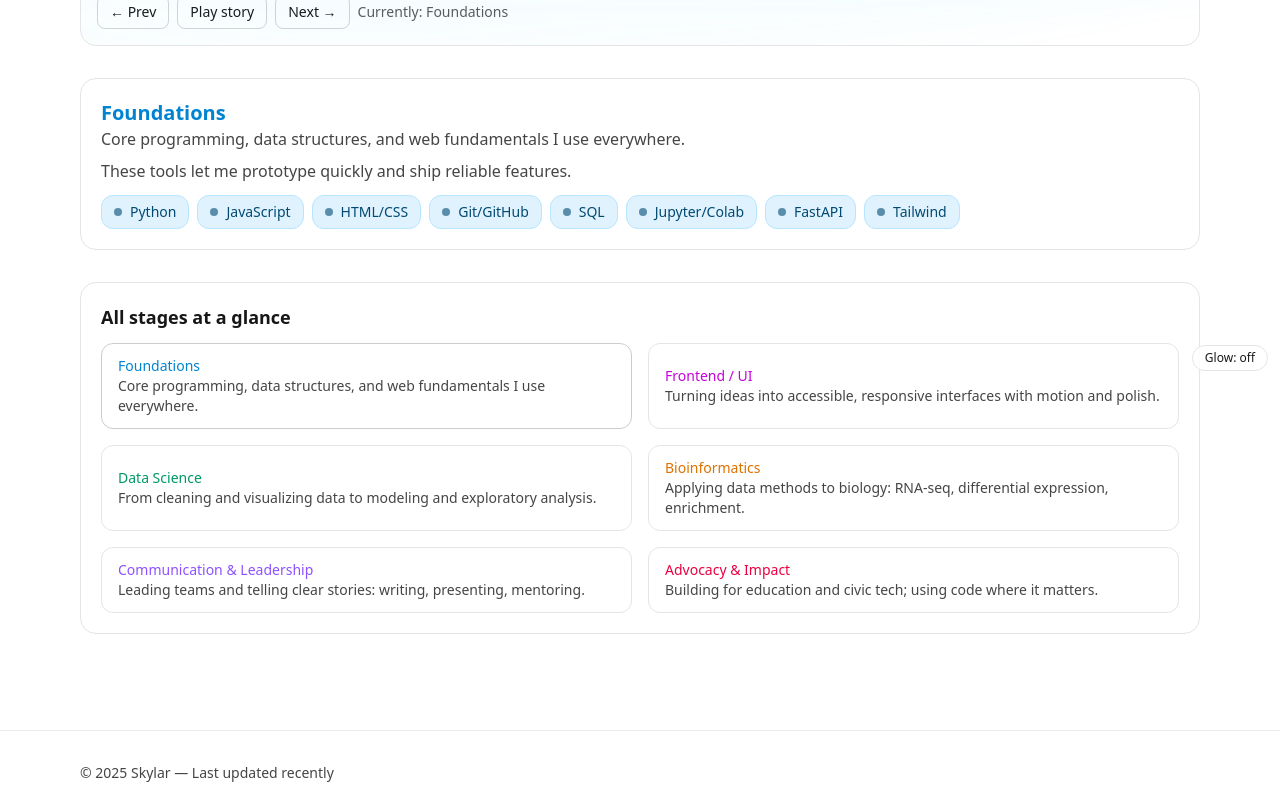
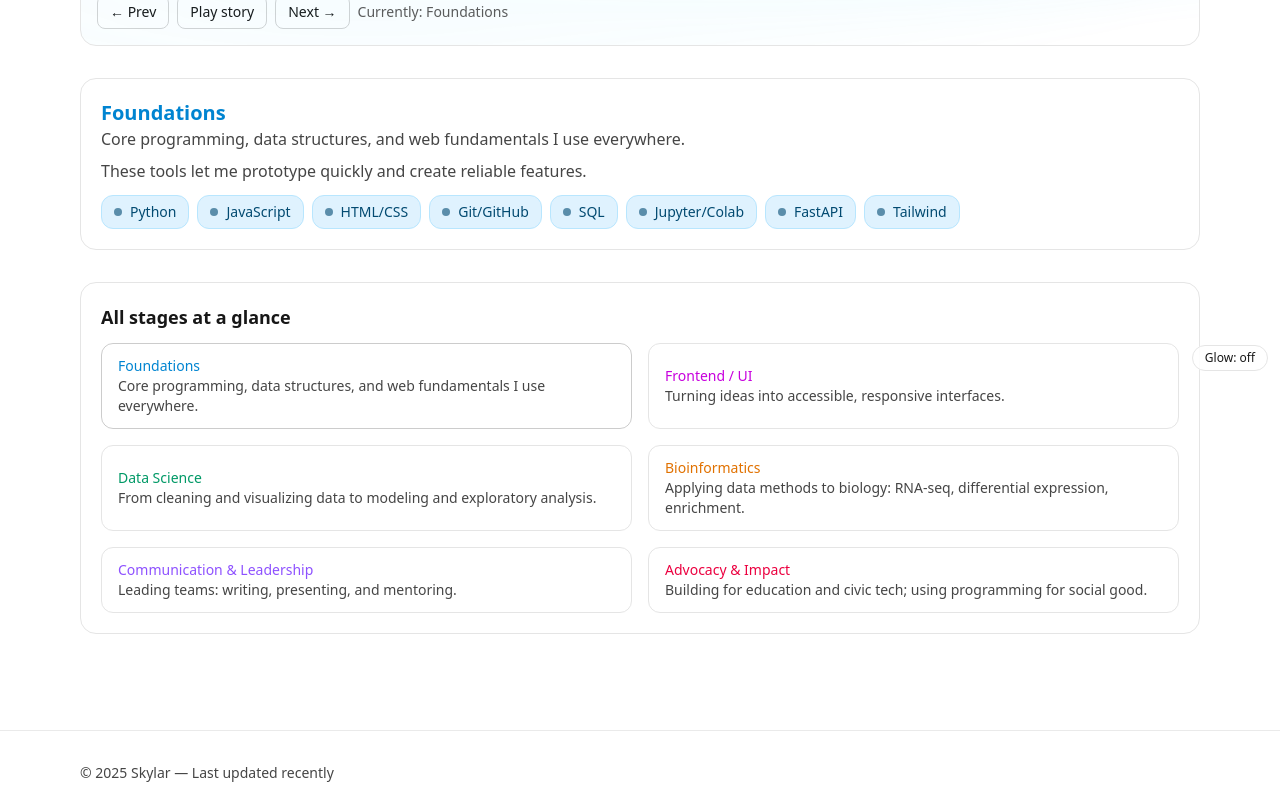
Before and after one commit to SkylarS300/portfolio, a React (Vite) app: page /skills in a window 1280 px wide. Shown: the part 417-1214 px from the top of the page. Built offline with nearby package versions, Linux system fonts and the light colour scheme.

Commit message:
update more text

```diff
--- a/package.json
+++ b/package.json
@@ -11,7 +11,7 @@
     "deploy": "vite gh-pages"
   },
   "dependencies": {
-    "framer-motion": "^12.23.12",
+    "framer-motion": "^12.23.24",
     "lucide-react": "^0.541.0",
     "react": "^19.1.1",
     "react-dom": "^19.1.1",
--- a/src/pages/Skills/Skills.tsx
+++ b/src/pages/Skills/Skills.tsx
@@ -42,7 +42,7 @@ const STAGES: Stage[] = [
         id: "frontend",
         title: "Frontend / UI",
         blurb:
-            "Turning ideas into accessible, responsive interfaces with motion and polish.",
+            "Turning ideas into accessible, responsive interfaces.",
         color: "fuchsia",
         skills: ["React", "Recharts", "ArcGIS", "Looker Studio", "Vercel", "Render"],
     },
@@ -79,7 +79,7 @@ const STAGES: Stage[] = [
         id: "commlead",
         title: "Communication & Leadership",
         blurb:
-            "Leading teams and telling clear stories: writing, presenting, mentoring.",
+            "Leading teams: writing, presenting, and mentoring.",
         color: "violet",
         skills: [
             "Award-winning writer",
@@ -97,7 +97,7 @@ const STAGES: Stage[] = [
         id: "advocacy",
         title: "Advocacy & Impact",
         blurb:
-            "Building for education and civic tech; using code where it matters.",
+            "Building for education and civic tech; using programming for social good.",
         color: "rose",
         skills: ["LearnLoom (education)", "Civic tech (Miranda)", "Public ed (OurChoice)"],
     },
@@ -285,8 +285,8 @@ function Roadmap({
                     const isActive = active === stage.id;
                     const color = colorClasses(stage.color);
                     const closing: Record<StageId, string> = {
-                        foundations: "These tools let me prototype quickly and ship reliable features.",
-                        frontend: "I focus on accessible, responsive UI with clear hierarchy and motion.",
+                        foundations: "These tools let me prototype quickly and create reliable features.",
+                        frontend: "I focus on accessible, responsive UI.",
                         datasci: "My analyses emphasize interpretability and reproducible notebooks.",
                         bioinfo: "I’ve run RNA-seq pipelines and communicated findings to non-technical audiences.",
                         commlead: "I mentor peers and maintain clear docs to keep collaborative momentum.",
@@ -361,11 +361,11 @@ function StagePanel({ stage }: { stage: Stage }) {
     const color = colorClasses(stage.color);
     // Stage-specific outcome sentence
     const closing: Record<StageId, string> = {
-        foundations: "These tools let me prototype quickly and ship reliable features.",
-        frontend: "I focus on accessible, responsive UI with clear hierarchy and motion.",
+        foundations: "These tools let me prototype quickly and create reliable features.",
+        frontend: "I focus on accessible, responsive UI.",
         datasci: "My analyses emphasize interpretability and reproducible notebooks.",
         bioinfo: "I’ve run RNA-seq pipelines and communicated findings to non-technical audiences.",
-        commlead: "I mentor peers and maintain clear docs to keep teams moving.",
+        commlead: "I mentor peers and maintain clear docs to keep collaborative momentum.",
         advocacy: "I build for classrooms and civic projects because technology should serve people.",
     };
     return (
```
Also changed, not shown: 2 other files (tests, documents, lock files or other folders).
